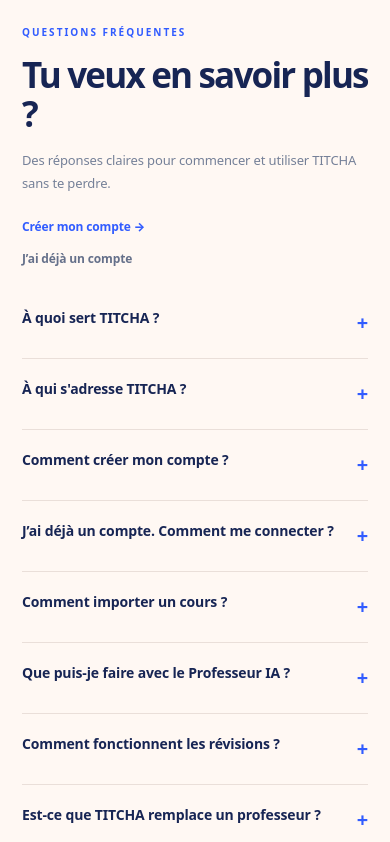
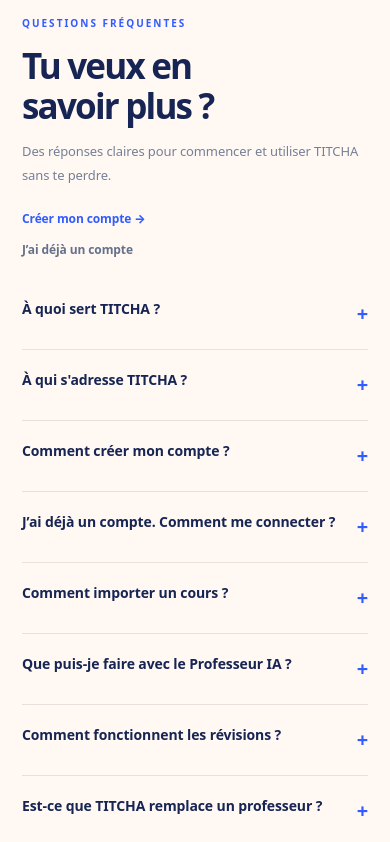
Before and after one commit to remy00trafford-hash/TITCHA, a Next.js app: page / in a window 390 px wide. Shown: the part 3939-4781 px from the top of the page. Built offline with nearby package versions, Linux system fonts and the light colour scheme.

Commit message:
Affiner la hiérarchie typographique et la lisibilité responsive

```diff
--- a/src/app/globals.css
+++ b/src/app/globals.css
@@ -178,3 +178,10 @@ button:focus-visible,a:focus-visible,input:focus-visible,textarea:focus-visible,
 .revision-main-action>span,.revision-quiz-action>span,.revision-resource>span{width:42px;height:42px;border-radius:12px;}
 .dashboard-tip>span{color:#b77928;line-height:1;}
 .auth-guide-card .guide-icon{font-size:initial;}
+
+/* Typography system: clear hierarchy, comfortable reading and responsive headings. */
+body{font-size:15px;line-height:1.6;letter-spacing:-.008em}
+h1,h2,h3,h4{font-weight:750;line-height:1.16;text-wrap:balance}
+p{line-height:1.7}
+button,a,input,textarea,select{letter-spacing:inherit}
+@media(max-width:640px){body{font-size:14px}h1,h2,h3,h4{letter-spacing:-.02em}}
```
